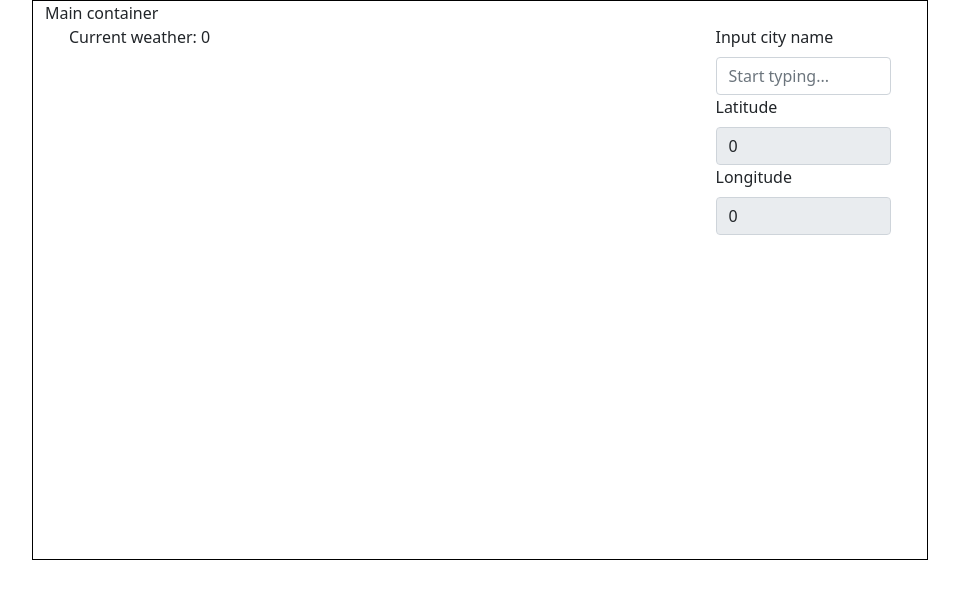
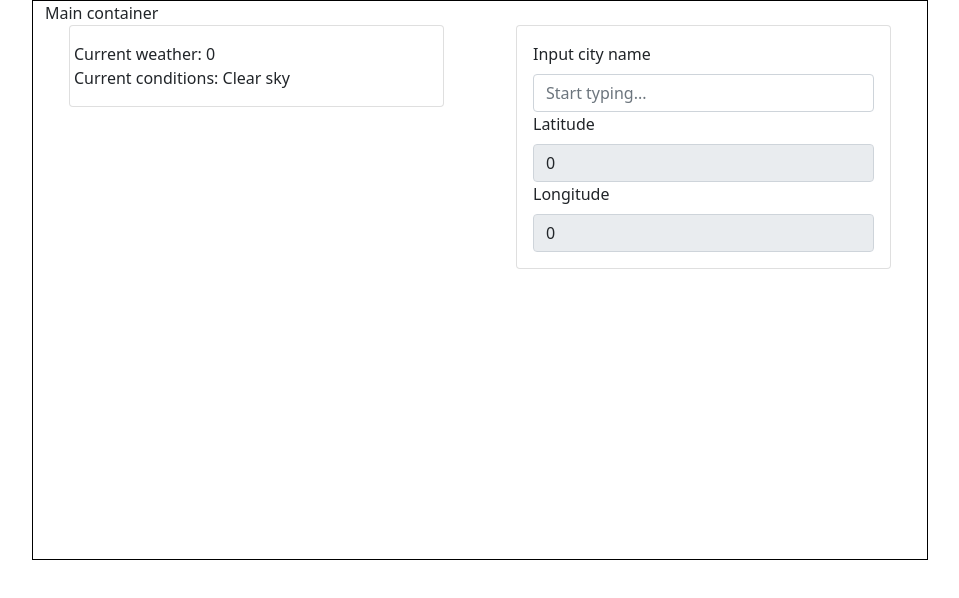
Before and after one commit to andrii-popovychenko/forecast-angular, an Angular app: page / in a window 1280 px wide. Shown: the top 598 px of the page, without its empty margins (160-1119 px from the left). Built offline with nearby package versions, Linux system fonts and the light colour scheme.

Commit message:
Add pipe for current weather

```diff
--- a/src/app/components/citiesInput/citiesInput.component.html
+++ b/src/app/components/citiesInput/citiesInput.component.html
@@ -4,7 +4,7 @@
         #cityInput
         placeholder="Start typing..."
         class="form-control"
-        (keyup)="text.emit(cityInput.value || '')"
+        (keyup)="text.emit(cityInput.value)"
     >
     <span *ngIf="citiesList.length > 0" class="input-group-text" id="selection">+</span>
 </div>
--- a/src/app/components/currentWeather/currentWeather.component.html
+++ b/src/app/components/currentWeather/currentWeather.component.html
@@ -1,4 +1,14 @@
 <div class="container">
-    Current weather:
-    {{currentWeather.temperature}}
+    <div class="card">
+        <div class="card-body">
+            <div class="row">
+                Current weather:
+                {{currentWeather.temperature}}
+            </div>
+            <div class="row">
+                Current conditions:
+                {{currentWeather.weathercode | weatherConditions }}
+            </div>
+        </div>
+    </div>
 </div>
--- a/src/app/components/currentWeather/currentWeather.module.ts
+++ b/src/app/components/currentWeather/currentWeather.module.ts
@@ -1,8 +1,9 @@
 import { NgModule } from '@angular/core';
+import { WeatherConditionsPipe } from 'src/app/pipes/weatherConditions.pipe';
 import { CurrentWeatherComponent } from './currentWeather.component';
 
 @NgModule({
-    declarations: [CurrentWeatherComponent],
+    declarations: [CurrentWeatherComponent, WeatherConditionsPipe],
     exports: [CurrentWeatherComponent],
 })
 export class CurrentWeatherModule {}
--- a/src/app/components/locationSelector/locationInput.component.html
+++ b/src/app/components/locationSelector/locationInput.component.html
@@ -1,6 +1,8 @@
 <div class="container">
-    <div class="row justify-content-end">
-        <div class="col-6 align-self-end">
+    <div class="card">
+        <div class="card-body">
+            <div class="row justify-content-center">
+                <div class="col align-self-end">
                     <cities-input
                         id="city"
                         (text)="searchTextUpdate.next($event)"
@@ -10,16 +12,18 @@
                     </cities-input>
                 </div>
             </div>
-    <div class="row justify-content-end">
-        <div class="col-6 align-self-end">
+            <div class="row justify-content-center">
+                <div class="col align-self-end">
                     <label for="latitude" class="form-label">Latitude</label>
                     <input id="latitude" class="form-control" value={{latitude}} readonly>
                 </div>
             </div>
-    <div class="row justify-content-end">
-        <div class="col-6 align-self-end">
+            <div class="row justify-content-center">
+                <div class="col align-self-end">
                     <label for="longitute" class="form-label">Longitude</label>
                     <input id="longitute" class="form-control" value={{longitude}} readonly>
                 </div>
             </div>
         </div>
+    </div>
+</div>
--- /dev/null
+++ b/src/app/pipes/weatherConditions.pipe.ts
@@ -0,0 +1,45 @@
+import { Pipe, PipeTransform } from "@angular/core";
+
+const WeatherConditionCodes = new Map<number, string>([
+    [0, 'Clear sky'],
+    [1, 'Mainly clear'],
+    [2, 'Partly cloudy'],
+    [3, 'Overcast'],
+    [45, 'Fog'],
+    [48, 'Depositing rime fog'],
+    [51, 'Drizzle: light'],
+    [53, 'Drizzle: moderate'],
+    [55, 'Drizzle: dense intensity'],
+    [56, 'Freezing Drizzle: light'],
+    [57, 'Freezing Drizzle: dense intensity'],
+    [61, 'Rain: slight'],
+    [63, 'Rain: moderate'],
+    [65, 'Rain: heavy intensity'],
+    [66, 'Freezing Rain: light'],
+    [67, 'Freezing Rain: heavy intensity'],
+    [71, 'Snow fall: slight'],
+    [73, 'Snow fall: moderate'],
+    [75, 'Snow fall: heavy intensity'],
+    [77, 'Snow grains'],
+    [80, 'Rain showers: slight'],
+    [81, 'Rain showers: moderate'],
+    [82, 'Rain showers: violent'],
+    [85, 'Snow showers slight'],
+    [86, 'Snow showers slight heavy'],
+    [95, 'Thunderstorm: Slight or moderate'],
+    [96, 'Thunderstorm with slight hail'],
+    [99, 'Thunderstorm with heavy hail'],
+]);
+
+@Pipe({
+    name: 'weatherConditions'
+})
+export class WeatherConditionsPipe implements PipeTransform {
+    transform(code: number) {
+        if (WeatherConditionCodes.has(code)) {
+            return WeatherConditionCodes.get(code)
+        } else {
+            return `Conditions for code ${code} not found!`;
+        };
+    }
+}
```
Lines whose indentation alone changed are shown as unchanged.
